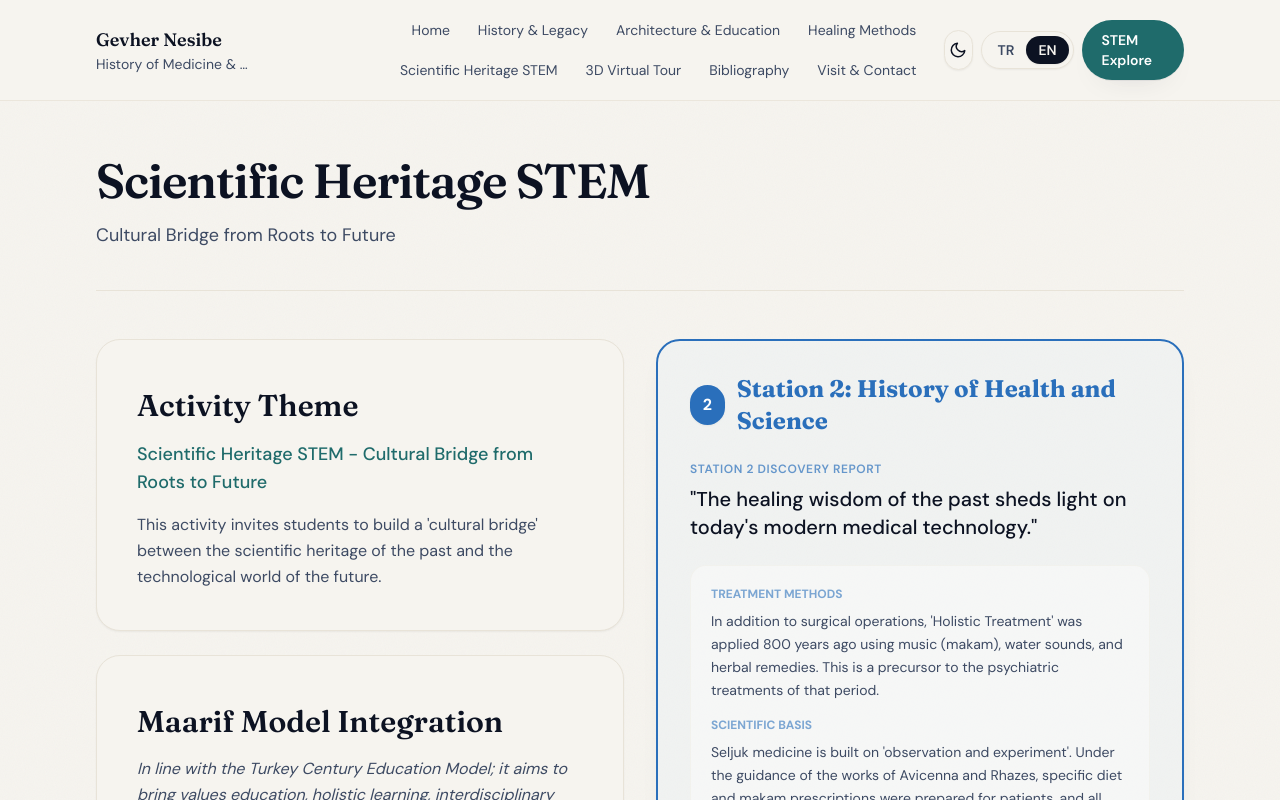
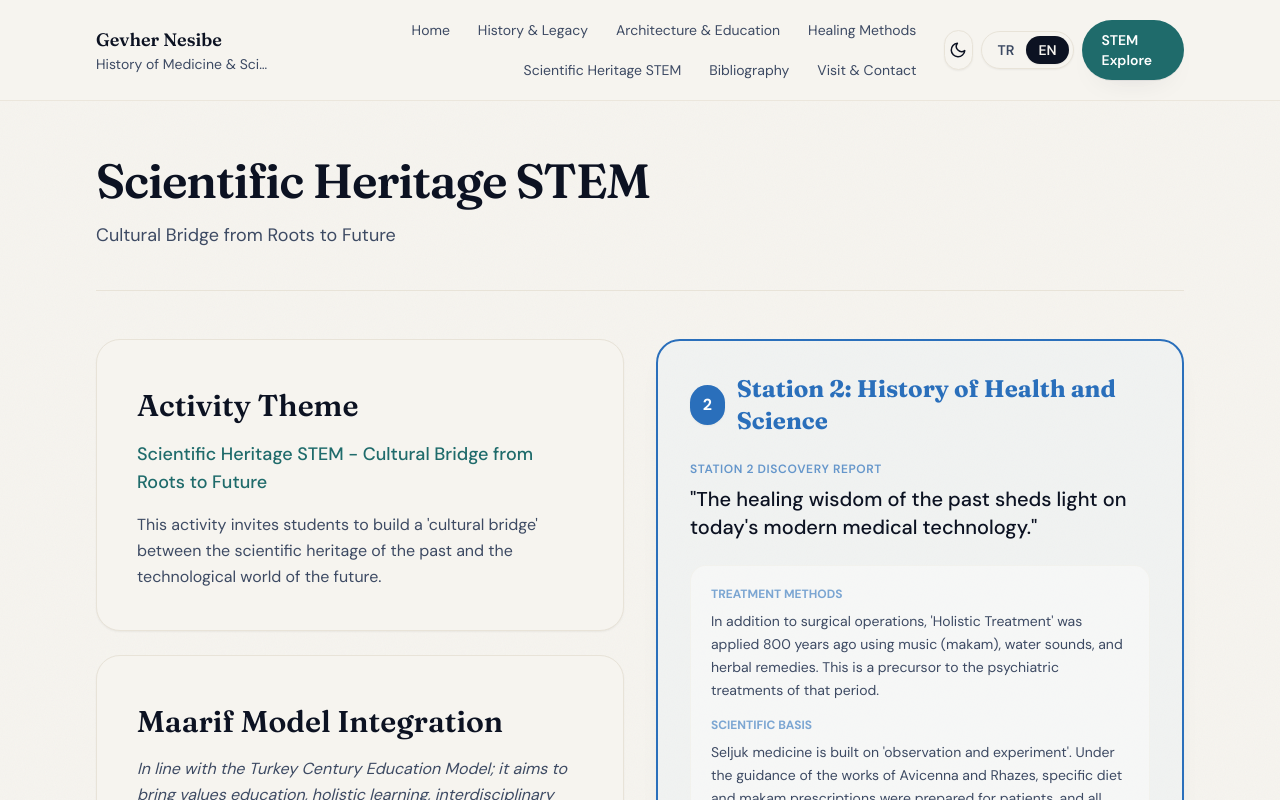
Before and after one commit to kayracim/gevhernesibe, a Next.js app: page /en/uluslararasi in a window 1280 px wide. Shown: the top 800 px of the page. Built offline with nearby package versions, Linux system fonts and the light colour scheme.

Commit message:
revert: 3D Sanal Tur sayfası şimdilik kaldırıldı

```diff
--- a/components/SiteHeader.tsx
+++ b/components/SiteHeader.tsx
@@ -20,7 +20,6 @@ export function SiteHeader({
     { href: withLocale(locale, "/hastane"), label: nav.hospital },
     { href: withLocale(locale, "/cozum-hikayeleri"), label: nav.cases },
     { href: withLocale(locale, "/uluslararasi"), label: nav.international },
-    { href: withLocale(locale, "/sanal-tur"), label: nav.virtualTour },
     { href: withLocale(locale, "/kaynakca"), label: nav.bibliography },
     { href: withLocale(locale, "/iletisim"), label: nav.contact },
   ];
```
